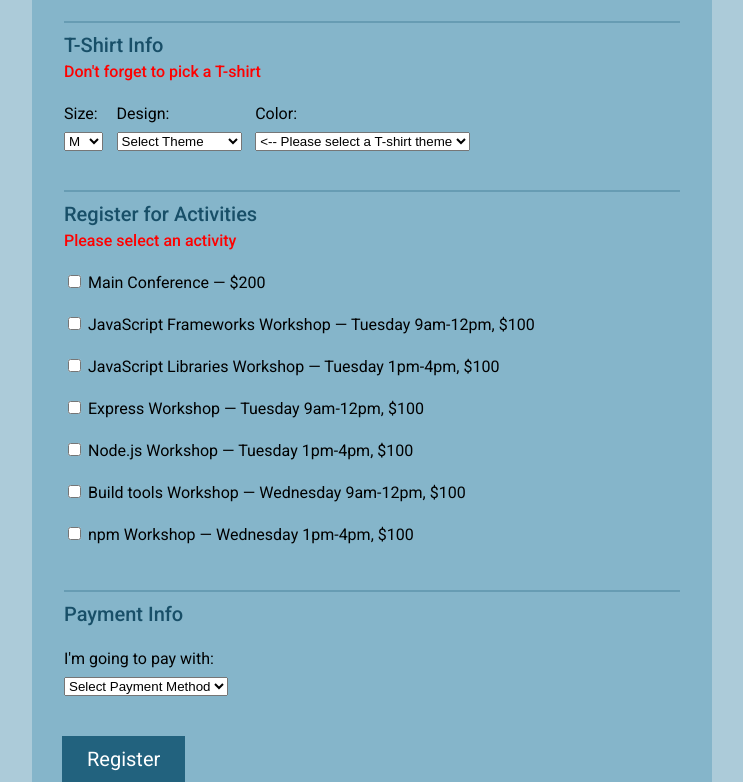
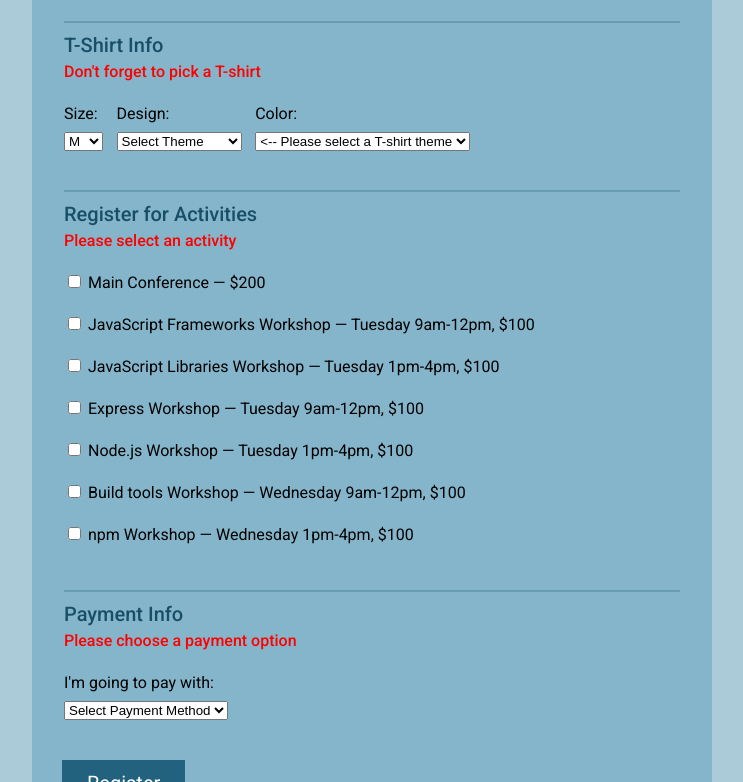
Before and after one commit to chris-gaona/interactive-form, a plain HTML site: page index.html in a window 1280 px wide. Both pictures are taken after typing "Sample", "name@example.com" into the empty fields and a click on the button "Register". Shown: the part 537-1319 px from the top of the page, without its empty margins (268-1011 px from the left). Drawn offline with nearby package versions, Linux system fonts and the light colour scheme.

Commit message:
Adds validation to make payment option required

```diff
--- a/index.html
+++ b/index.html
@@ -84,7 +84,7 @@
 
       </fieldset>
       <fieldset>
-        <legend>Payment Info</legend>
+        <legend>Payment Info<span class="error">Please choose a payment option</span></legend>
 
         <label for="payment">I'm going to pay with:</label>
         <select id="payment" name="user_payment">
--- a/js/main.js
+++ b/js/main.js
@@ -177,13 +177,15 @@ $(function() {
     }
 
     //Payment option must be selected.
+    if ($('select#payment').val() === 'select_method') {
+      $('select#payment').prev().prev().children().addClass('visible-block');
+    } else {
+      $('select#payment').prev().prev().children().removeClass('visible-block');
+    }
+
+    //If "Credit card" is the selected payment option, make sure the user supplied a credit card number, a zip code, and a 3 number CVV value.
 
 
   });
 
-
-
-
-  //If "Credit card" is the selected payment option, make sure the user supplied a credit card number, a zip code, and a 3 number CVV value.
-
 });
```
